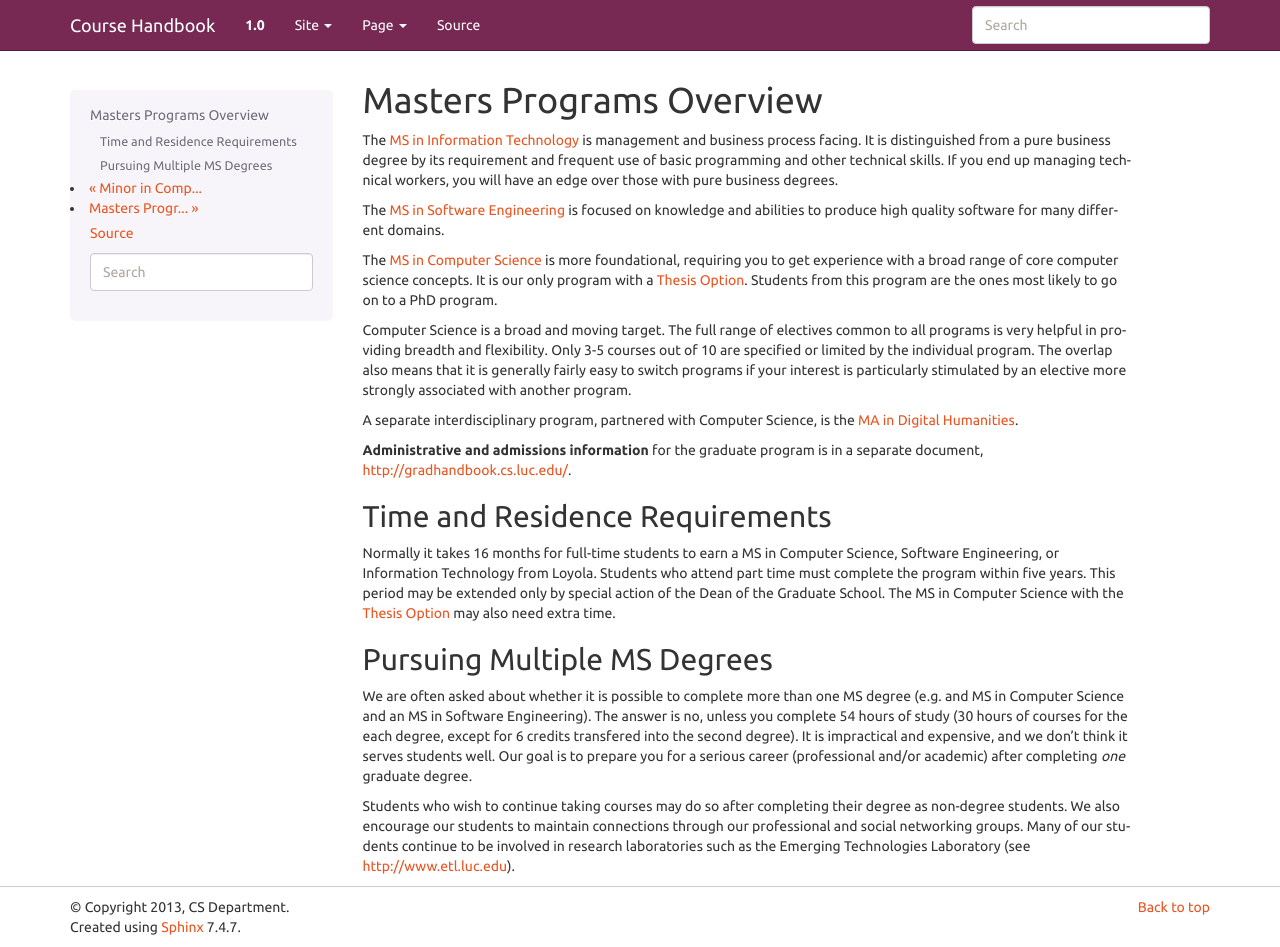
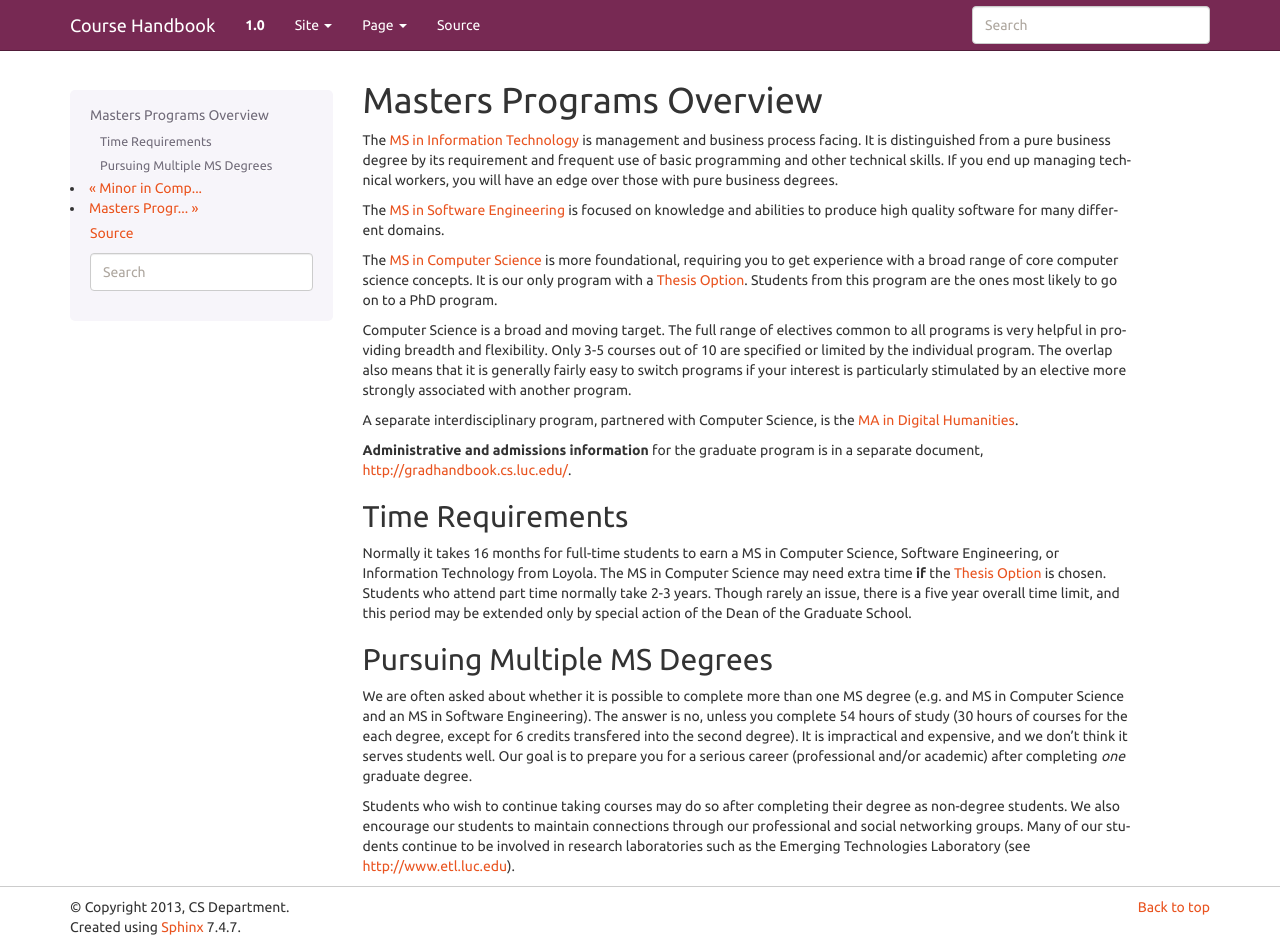
Before and after one commit to kyang5/coursedescriptions, a Sphinx documentation site: the page built from source/masters_overview.rst, in a window 1280 px wide and 947 px high. Built offline with Sphinx 7.4.7, drawn with Linux system fonts in a browser that asks for light colours; pages that are not in the unit, such as notebooks, are missing from menus.

Commit message:
ms overview edits, change dead csis file names so no warnings

```diff
--- a/source/masters_overview.rst
+++ b/source/masters_overview.rst
@@ -34,15 +34,19 @@ http://gradhandbook.cs.luc.edu/.
 
 .. index:: time for program
 
-Time and Residence Requirements
+Time Requirements
 ~~~~~~~~~~~~~~~~~~~~~~~~~~~~~~~~~
 
 Normally it takes 16 months for full-time students to earn a
 MS in Computer Science, Software Engineering, or Information Technology from Loyola.
-Students who attend part time must complete the program within five years.
-This period may be extended only by special action of the Dean of the Graduate School.
-The MS in Computer Science with the :ref:`thesis_option`
-may also need extra time.
+The MS in Computer Science
+may need extra time **if** the :ref:`thesis_option` is chosen.
+Students who attend part time normally take 2-3 years. Though rarely an issue,
+there is
+a five year overall time limit,
+and
+this period may be extended only by special action of the Dean of the Graduate School.
+
 
 .. index:: multiple MS degrees
    non-degree students
```
Also changed, not shown: 8 other files.
